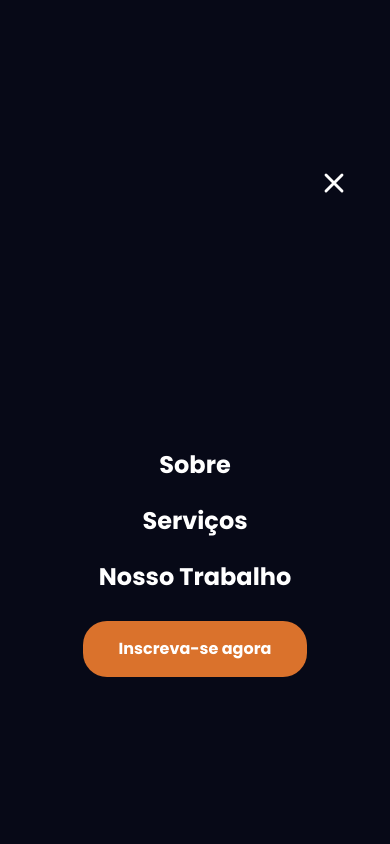
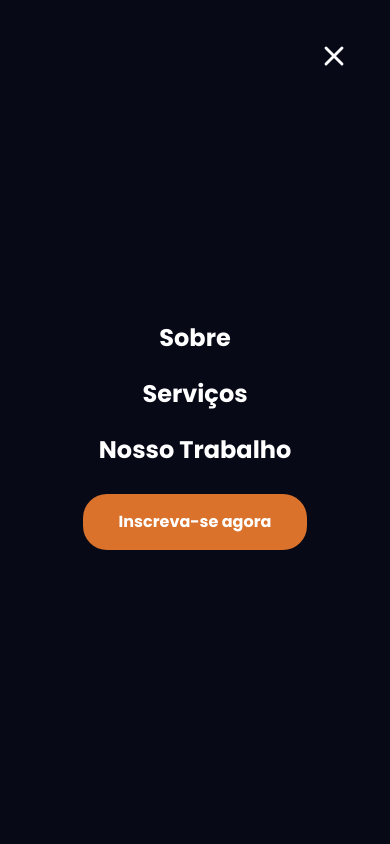
Before and after one commit to mirraelly/game-dev-react, a React (Vite) app: page / in a window 390 px wide. Both pictures are taken after a click on the link 349 px from the left and 67 px from the top of the page. Shown: the top 844 px of the page. Built offline with nearby package versions, Linux system fonts and the light colour scheme.

Commit message:
adjust the responsive menu 's  screen

```diff
--- a/src/components/Menu.jsx
+++ b/src/components/Menu.jsx
@@ -14,7 +14,7 @@ const Menu = () => {
                 <div>
                     <img src={x} alt="Close button" className='icon-4x' onClick={() => { setOpen(false) }} />
                 </div>
-                <nav>
+                <nav className='nav-seconde-menu'>
                     <ul className='textWhite seconde-menu-options'>
                         <li>Sobre</li>
                         <li>Serviços</li>
--- a/src/styles/Menu.css
+++ b/src/styles/Menu.css
@@ -12,7 +12,7 @@
     z-index: 2;
     display: flex;
     flex-direction: column;
-    justify-content: space-around;
+    justify-content: flex-start;
     padding: 2.5em;
 }
 
@@ -20,6 +20,10 @@
     display: flex;
     justify-content: end;
     align-items: center;
+}
+
+.nav-seconde-menu {
+    margin: auto;
 }
 
 .seconde-menu-options {
```
